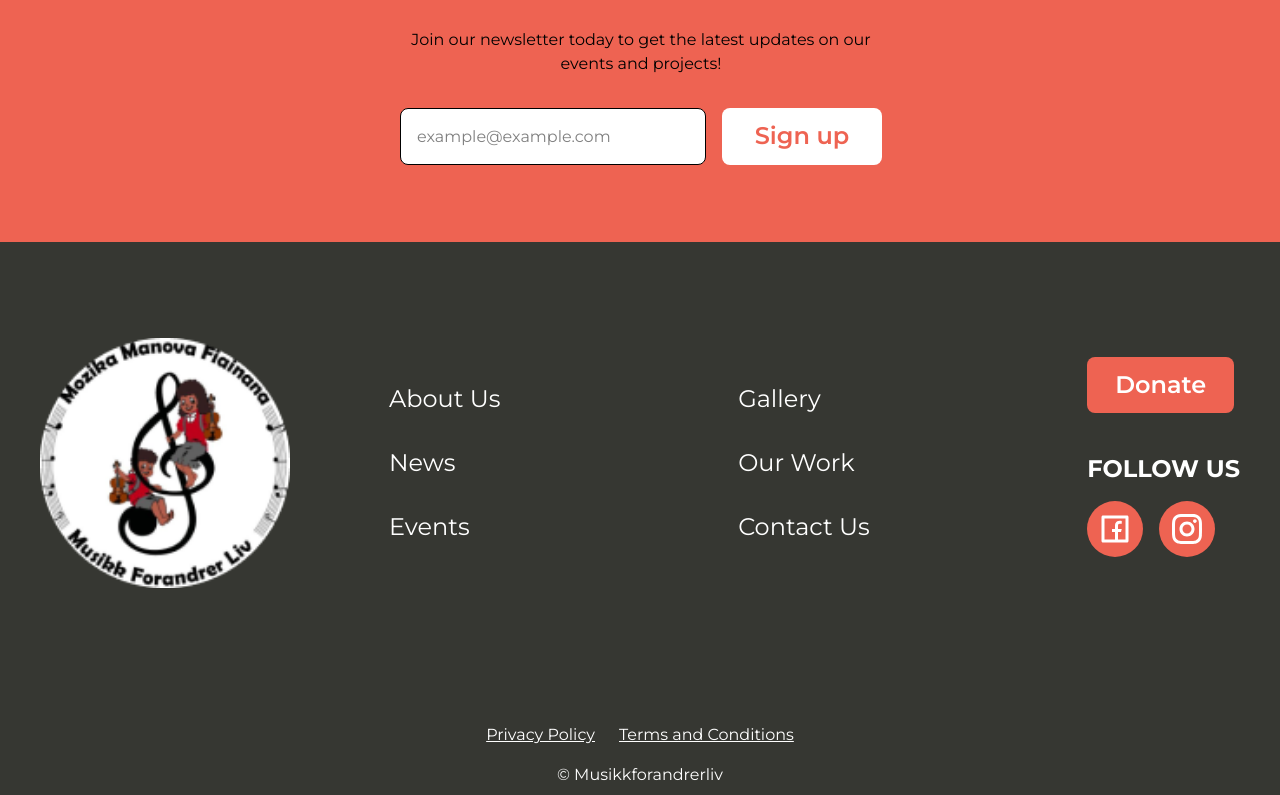
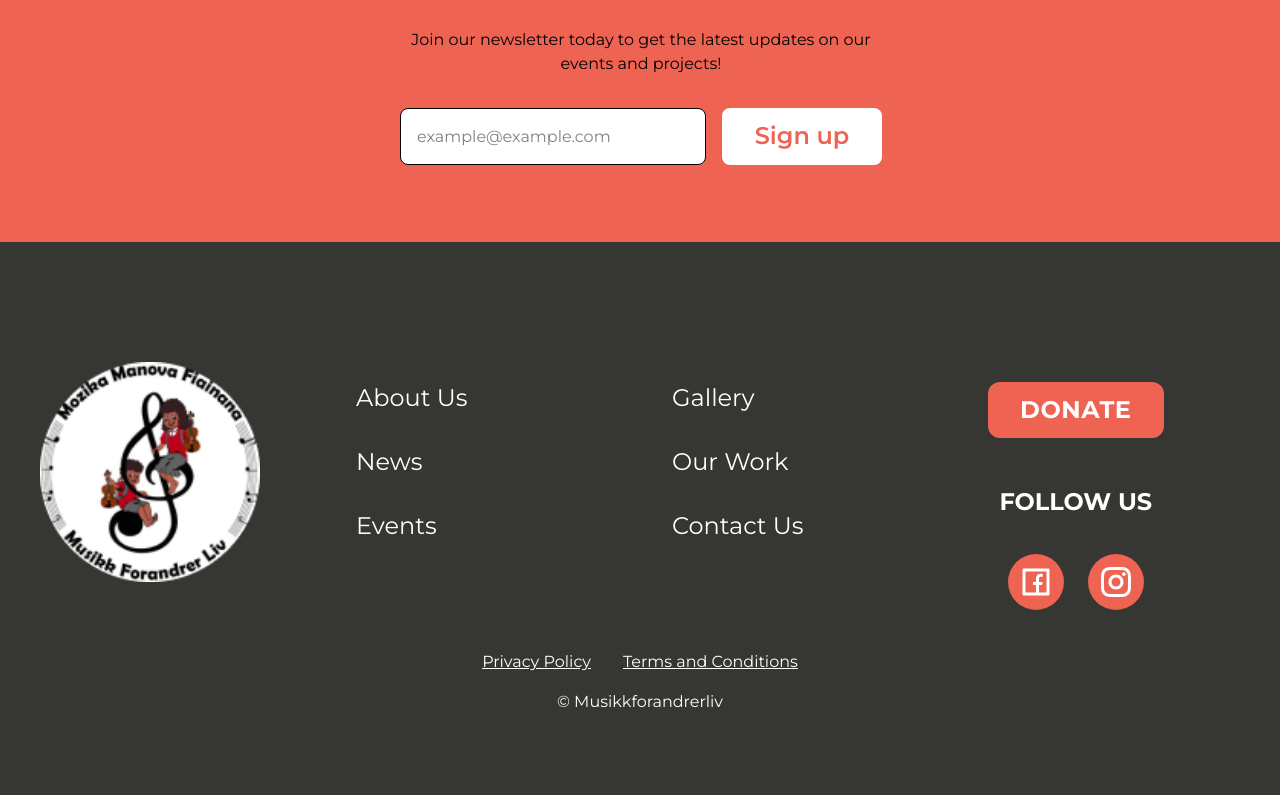
Before and after one commit to NoroffFEU/musikkforandrerliv.no, a React (Vite) app: page / in a window 1280 px wide. Shown: the part 7790-8585 px from the top of the page. Built offline with nearby package versions, Linux system fonts and the light colour scheme; a web font is replaced by a local one.

Commit message:
pixel-perfect footer and newsletter section to match Figma design

```diff
--- a/src/components/Footer.jsx
+++ b/src/components/Footer.jsx
@@ -34,7 +34,7 @@ function Footer() {
   return (
     <section className="font-sans">
       {/* Subscribe section */}
-      <section className="h-[364px] w-full px-4 bg-(--color-sunset-red) flex justify-center items-center">
+      <section className="h-[364px] w-full px-4 bg-[var(--color-sunset-red)] flex justify-center items-center">
         <div className="grid gap-8 py-20 text-center text-black max-w-[480px] m-10 sm:m-0">
           <div className="flex flex-col justify-center gap-6">
             <h3 className="text-[32px] font-semibold">
@@ -54,10 +54,10 @@ function Footer() {
               value={email}
               onChange={handleEmailChange}
               placeholder="example@example.com"
-              className="h-[49px] w-full rounded-lg border-1 bg-white p-4 sm:w-[306px] md:h-[57px]"
+              className="h-[49px] w-full rounded-lg border bg-white p-4 sm:w-[306px] md:h-[57px]"
               pattern="^[^\s@]+@[^\s@]+\.[^\s@]+$"
             />
-            <button className="cursor-pointer h-[49px] md:h-[57px] w-40 bg-white text-(--color-sunset-red) rounded-lg font-semibold text-2xl active:bg-(--color-hover-red) hover:bg-(--color-hover-red) hover:text-white focus:bg-(--color-hover-red) focus:text-white focus:border focus:border-white">
+            <button className="cursor-pointer h-[49px] md:h-[57px] w-40 bg-white text-[var(--color-sunset-red)] rounded-lg font-semibold text-2xl active:bg-[var(--color-hover-red)] hover:bg-[var(--color-hover-red)] hover:text-white focus:bg-[var(--color-hover-red)] focus:text-white focus:border focus:border-white">
               {t('common.buttons.signUp')}
             </button>
           </form>
@@ -65,14 +65,14 @@ function Footer() {
       </section>
 
       {/* Links */}
-      <section className="h-[900px] w-full px-6 md:px-4 bg-(--color-dark-green) text-white md:h-[553px] flex flex-col items-center relative">
-        <div className="w-full max-w-[1200px]  grid grid-cols-2 sm:grid-rows-1 md:grid-cols-3 gap-4 justify-center items-center mt-22 md:mt-24">
+      <section className="h-[900px] w-full px-6 md:px-4 bg-[var(--color-dark-green)] text-white md:h-[553px] flex flex-col items-center relative pb-12">
+      <div className="w-full max-w-[1200px] mx-auto grid grid-cols-2 sm:grid-rows-1 md:grid-cols-4 gap-x-16 gap-y-12 justify-center items-start justify-items-start md:justify-items-start mt-16 md:mt-35">
     <img
     src={Logo}
     alt="Musikkforandrerliv Logo"
-            className="w-[170px] h-[170px] lg:h-[250px] lg:w-[250px] col-start-1 row-start-1"
+    className="w-[150px] h-[150px] lg:h-[220px] lg:w-[220px] col-start-1 row-start-1 self-start mt-[-20px]"
     />
-          <div className="text-2xl flex flex-col col-start-1 md:col-start-2 md:row-start-1 gap-8">
+          <div className="text-2xl flex flex-col col-span-2 row-start-2 md:col-span-1 md:col-start-2 md:row-start-1 gap-10 md:gap-8">
             <Link to="/about" className="hover:text-gray-300 hover:underline">
               {t('common.footer.aboutUs')}
             </Link>
@@ -89,25 +89,25 @@ function Footer() {
               {t('common.footer.events')}
             </Link>
           </div>
-<div className="text-2xl flex flex-col col-start-1 md:col-start-3 md:row-start-1 gap-8">
+          <div className="text-2xl flex flex-col col-span-2 row-start-3 md:col-span-1 md:col-start-3 md:row-start-1 gap-8">
   <Link to="/#gallerySection">{t('common.footer.gallery')}</Link>
   <Link to="/work">{t('common.footer.ourWork')}</Link>
   <Link to="/contact">{t('common.footer.contactUs')}</Link>
   {isBelowMd && (
     <NavLink
       to="/support"
-      className="bg-[var(--color-sunset-red)] hover:bg-[var(--color-hover-red)] py-[12px] px-7 mr-auto font-semibold text-white text-2xl rounded-lg focus:border-2"
+      className="bg-[var(--color-sunset-red)] hover:bg-[var(--color-hover-red)] py-[12px] px-7 mr-auto font-semibold text-white text-2xl rounded-lg focus:border-2 mt"
     >
       {t('common.buttons.donate')}
     </NavLink>
   )}
 </div>
 
-<div className="col-start-2 md:col-start-4 row-start-1 gap-4 flex flex-col">
+<div className="col-start-2 row-start-1 md:col-start-4 flex flex-col items-center md:items-center gap-6 md:gap-8">
   {!isBelowMd && (
     <NavLink
       to="/support"
-      className="bg-[var(--color-sunset-red)] hover:bg-[var(--color-hover-red)] py-[12px] px-7 mr-auto font-semibold text-white text-2xl rounded-lg focus:border-2 col-start-1 md:col-start-4 md:row-start-1 md:mb-3 relative -top-3"
+      className="bg-[var(--color-sunset-red)] hover:bg-[var(--color-hover-red)] py-3 px-8 font-bold uppercase tracking-wide text-white text-2xl rounded-xl focus-visible:outline-none focus-visible:ring-2 focus-visible:ring-white md:mb-4"
     >
       {t('common.buttons.donate')}
     </NavLink>
@@ -117,7 +117,7 @@ function Footer() {
             <p className="uppercase text-2xl font-bold">
               {t('common.footer.followUs')}
             </p>
-            <div className="w-fit flex gap-4 justify-center items-center">
+            <div className="w-fit flex gap-6 justify-center items-center mt-1">
               {/* Add correct 'href' when the time comes*/}
               <Button
                 href="#"
@@ -144,7 +144,8 @@ function Footer() {
             </div>
           </div>
         </div>
-        <div className="absolute left-6 md:left-1/2 md:-translate-x-1/2 bottom-12 flex flex-col md:flex-row gap-6">
+        <div className="w-full flex flex-col items-center gap-4 mt-10">
+  <div className="flex flex-row items-center justify-center gap-8">
     <Link to="#" className="underline hover:text-gray-300">
       {t('common.footer.privacyPolicy')}
     </Link>
@@ -152,9 +153,8 @@ function Footer() {
       {t('common.footer.termsAndConditions')}
     </Link>
   </div>
-        <p className="absolute left-1/2 -translate-x-1/2 bottom-2">
-          © Musikkforandrerliv
-        </p>
+  <p className="text-center">© Musikkforandrerliv</p>
+</div>
       </section>
     </section>
   );
```
Lines whose indentation alone changed are shown as unchanged.
